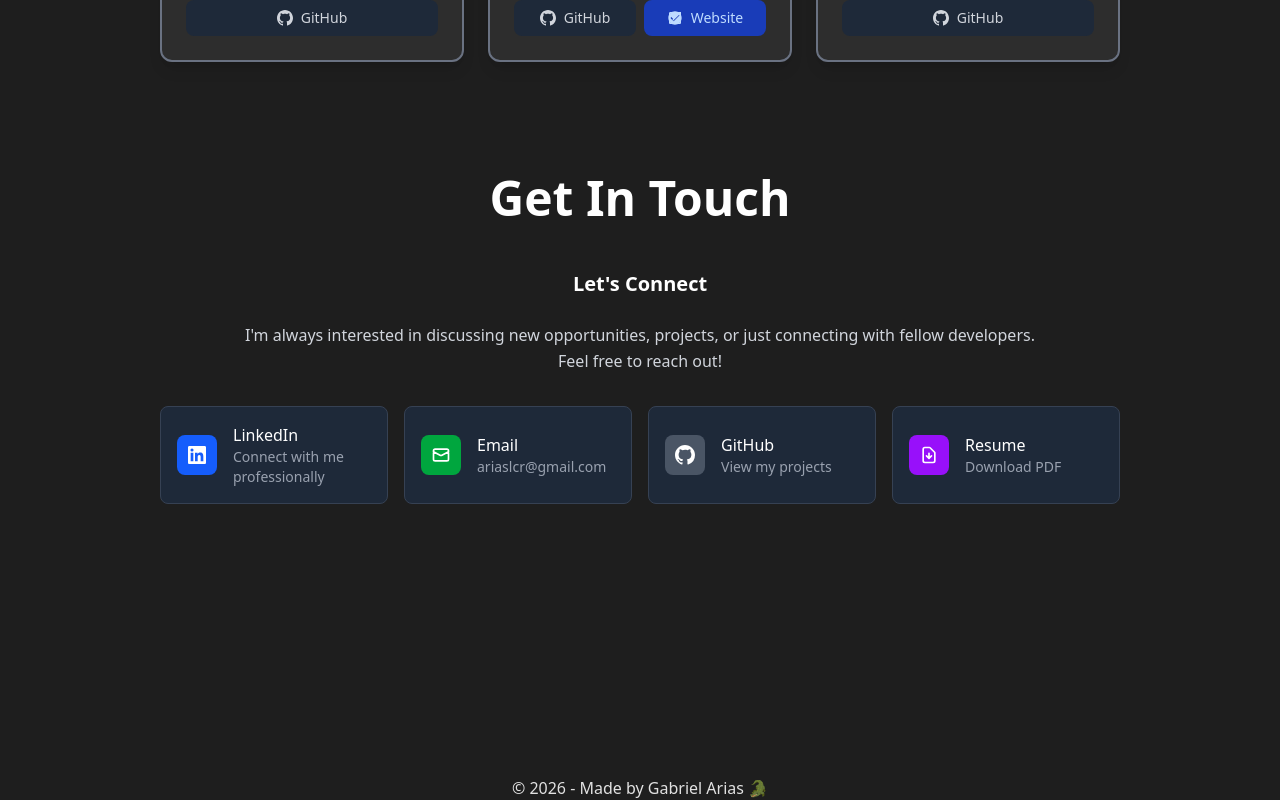
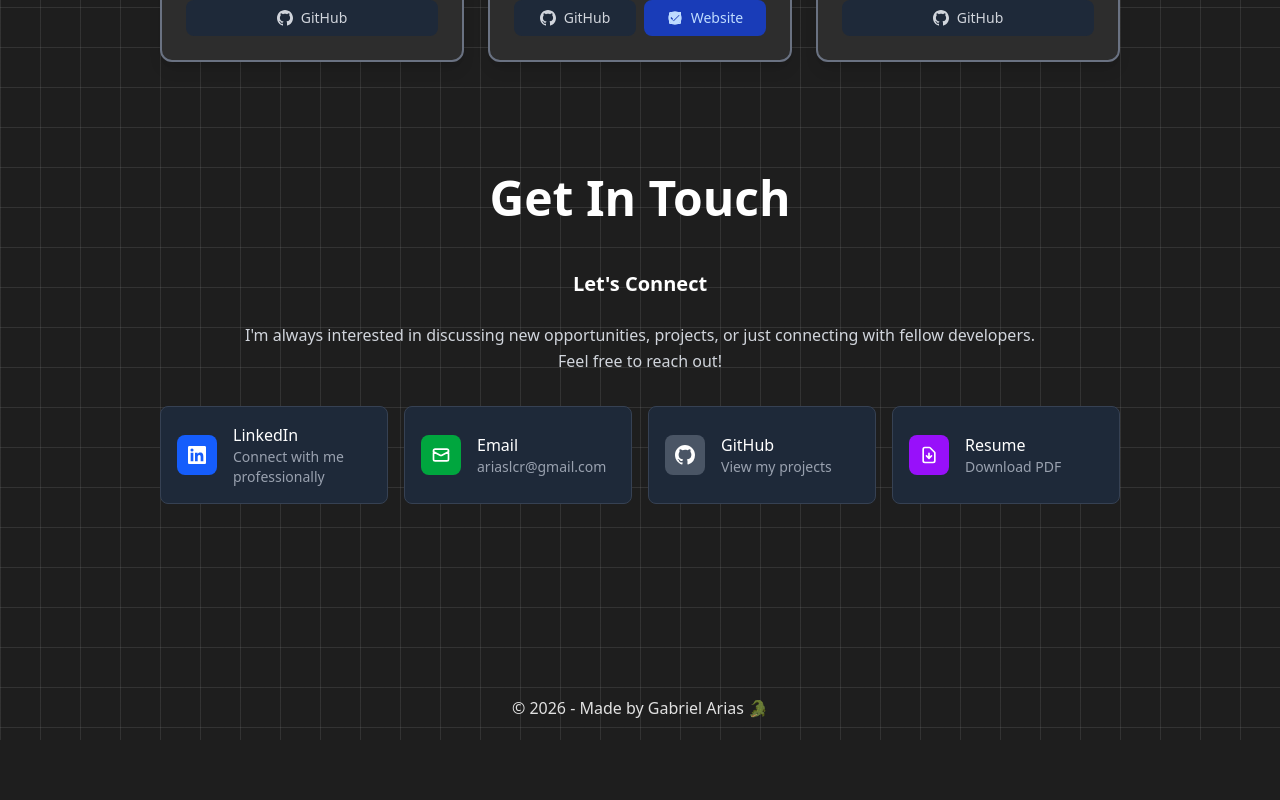
Before and after one commit to AriasLcr/dev-portfolio, a React (Vite) app: page / in a window 1280 px wide. Shown: the part 3993-4793 px from the top of the page. After the commit the page ends 4733 px from the top, so only its background shows below. Built offline with nearby package versions, Linux system fonts and the light colour scheme.

Commit message:
bg now responds to any screen size

```diff
--- a/src/App.css
+++ b/src/App.css
@@ -13,13 +13,7 @@
 
     background-size: 40px 40px;
 
-    height: 950%;
+    min-height: 100%;
     width: 100%;
 
 }
-
-@media screen and (min-width: 640px ) {
-    .grid-background {
-        height: 430%;
-    }
-}
--- a/src/App.tsx
+++ b/src/App.tsx
@@ -24,7 +24,7 @@ function App() {
         </div>
 
       </main>
-      <div className='flex mt-50 items-end justify-center'>
+      <div className='flex mt-30 mb-5 items-end justify-center'>
         © 2026 - Made by Gabriel Arias 🐊
       </div>
     </div>
--- a/src/index.css
+++ b/src/index.css
@@ -39,5 +39,5 @@ body {
   display: flex;
   place-items: center;
   width: 100%;
-  height: 100%;
+  min-height: 100vh;
 }
```
Also changed, not shown: 1 other file (tests, documents, lock files or other folders).
